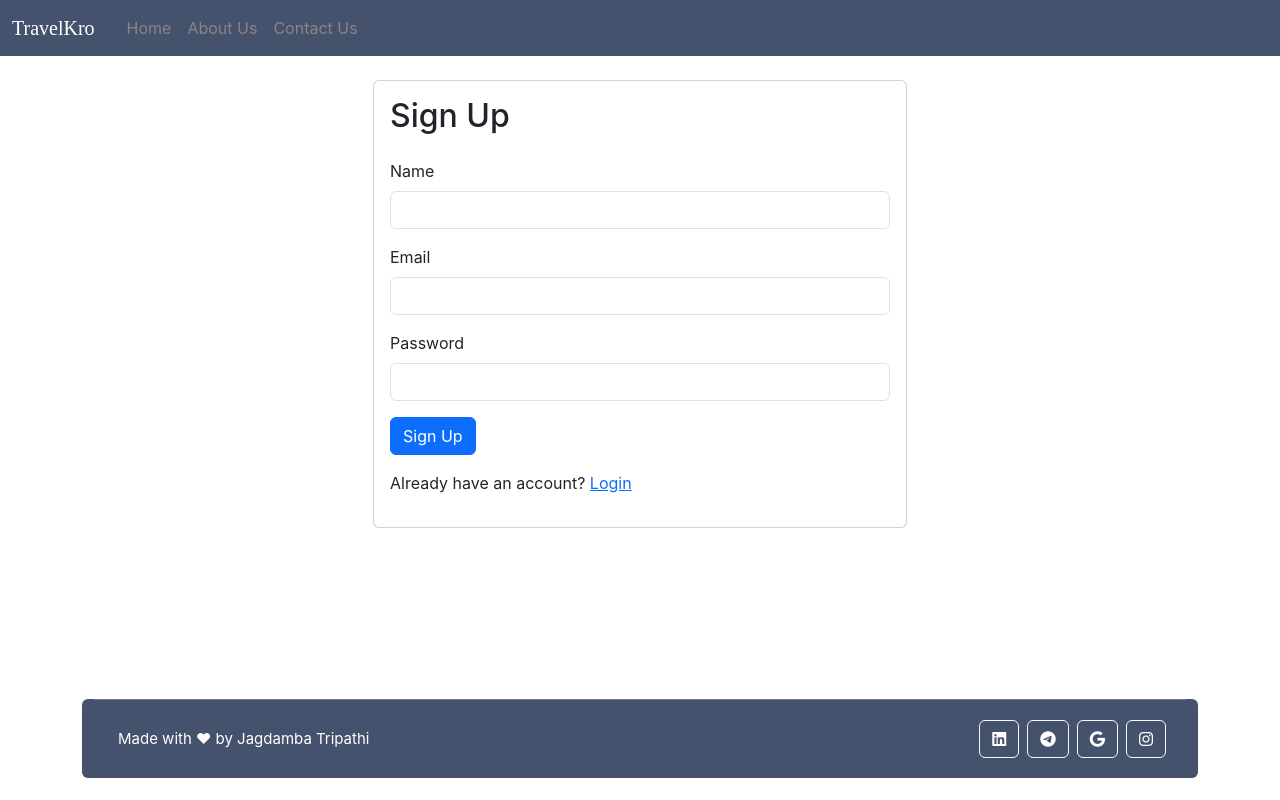
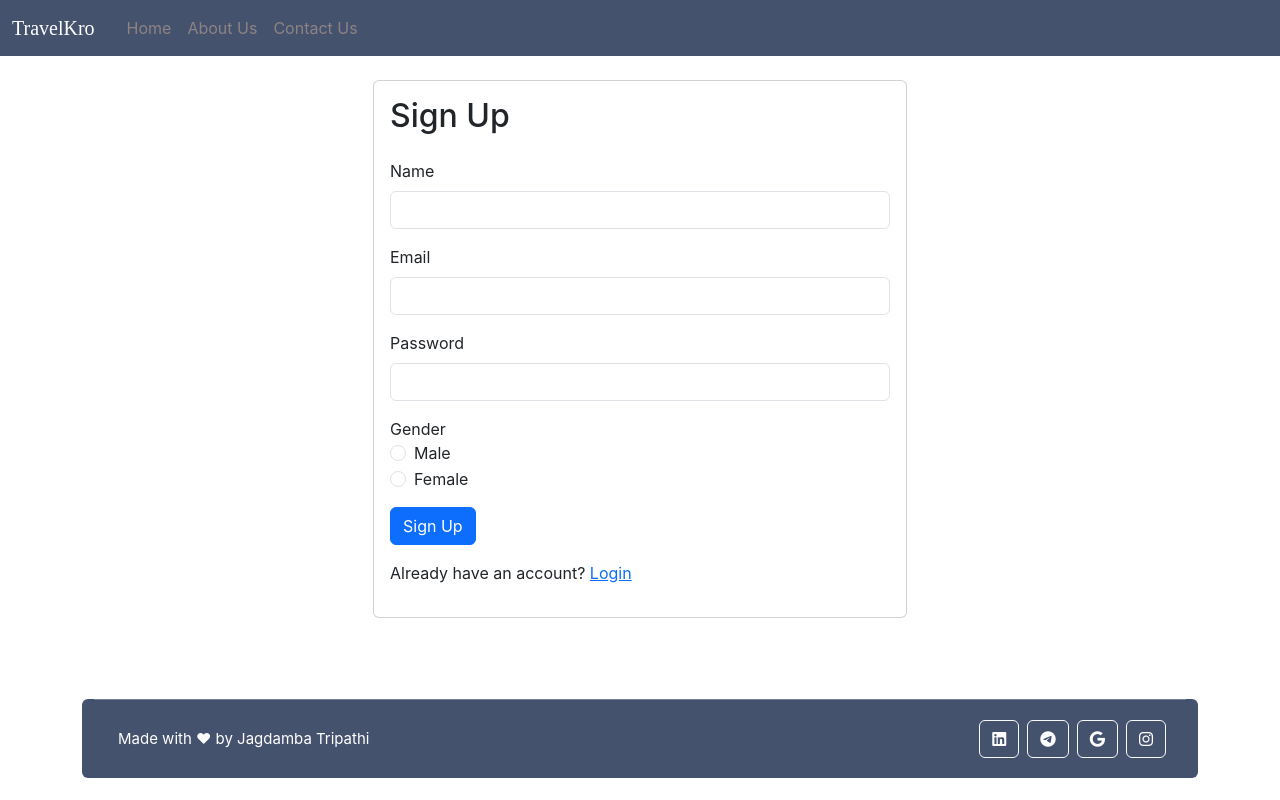
Before and after one commit to jagdtri2003/my-app, a React (Create React App) app: page /signup in a window 1280 px wide. Built offline with nearby package versions, Linux system fonts and the light colour scheme; no server answers; a web font is replaced by a local one.

Commit message:
updated some minor things

```diff
--- a/src/components/ContactUs.js
+++ b/src/components/ContactUs.js
@@ -19,6 +19,9 @@ export default function ContactUs() {
       date:serverTimestamp()
     }
     setDoc(path,data);
+    setName("");
+    setEmail("");
+    setMessage("");
   }
 
 
--- a/src/components/Signup.js
+++ b/src/components/Signup.js
@@ -10,6 +10,7 @@ const Signup = () => {
   const [password, setPassword] = useState('');
   const [loggein,setLoggedin]=useState(false);
   const [error, setError] = useState('');
+  const [gender, setGender] = useState('');
 
   const handleSignup = (e) => {
     e.preventDefault();
@@ -83,7 +84,38 @@ const Signup = () => {
                     required
                   />
                 </div>
-                <div className='text-danger'>
+                <div className="mb-3">
+                <label htmlFor='gender'>Gender</label>
+                  <div className="form-check">
+                    <input
+                      className="form-check-input"
+                      type="radio"
+                      name="gender"
+                      id="male"
+                      value="male"
+                      checked={gender === 'male'}
+                      onChange={() => setGender('male')}
+                    />
+                    <label className="form-check-label" htmlFor="male">
+                      Male
+                    </label>
+                  </div>
+                  <div className="form-check">
+                    <input
+                      className="form-check-input"
+                      type="radio"
+                      name="gender"
+                      id="female"
+                      value="female"
+                      checked={gender === 'female'}
+                      onChange={() => setGender('female')}
+                    />
+                    <label className="form-check-label" htmlFor="female">
+                      Female
+                    </label>
+                  </div>
+                </div>
+                <div className='text-danger mb-3'>
                       {error.substring(9,error.length)}
                 </div>
                 <button type="submit" className="btn btn-primary">Sign Up</button>
```
